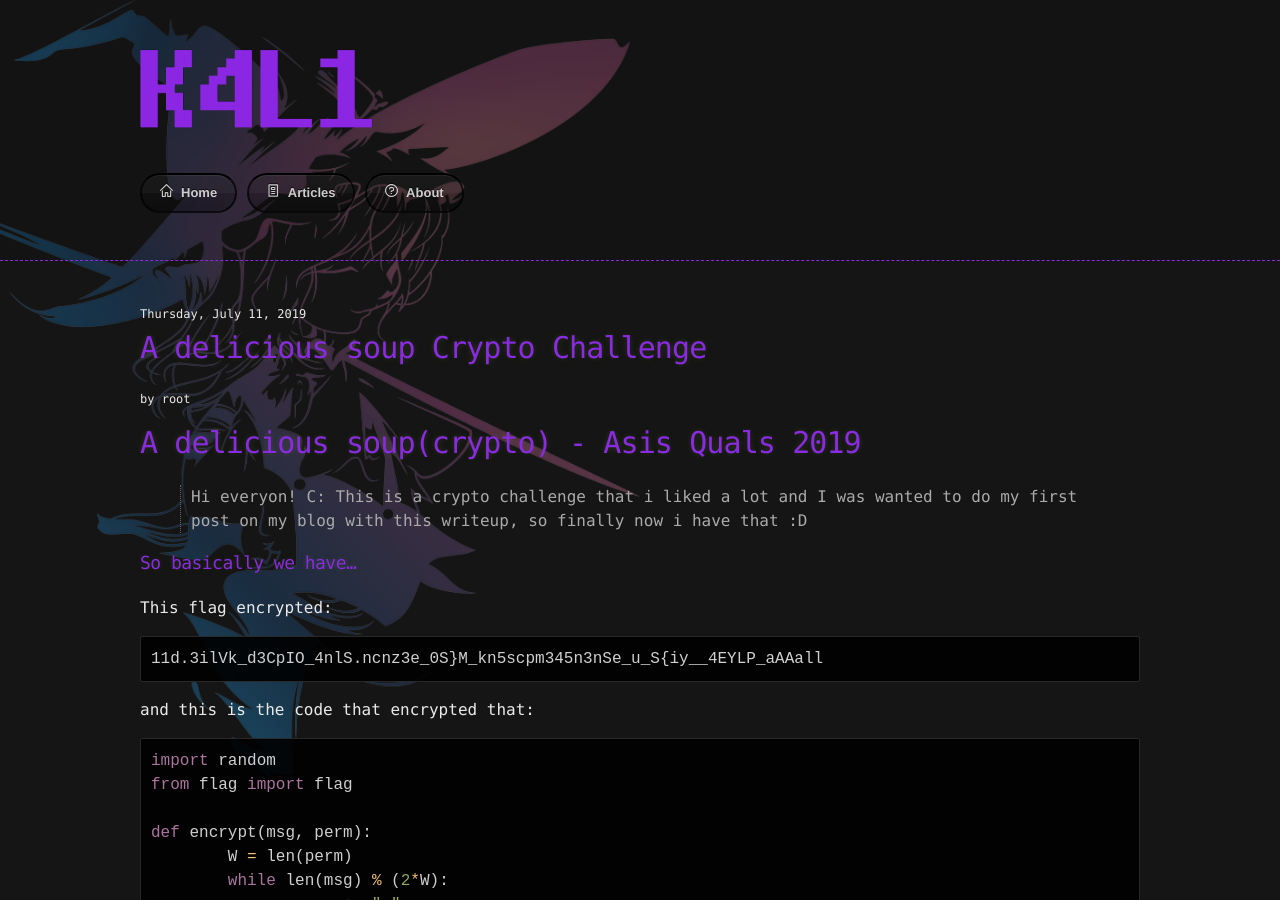
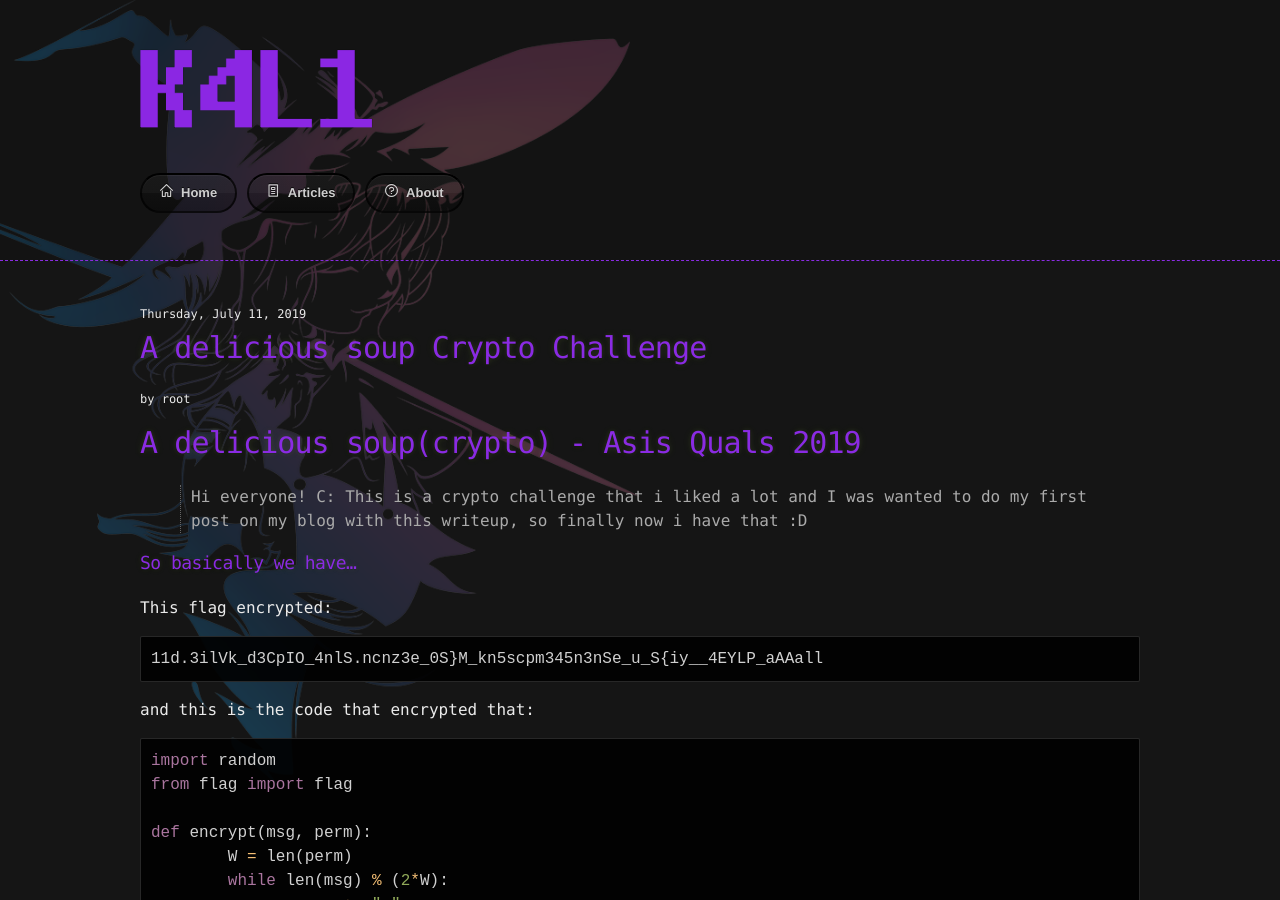
Before and after one commit to lucasnathaniel/K4L1_me, a Jekyll site: the page built from _posts/2019-07-11-simple-and-delicious-crypto-challenge.md, in a window 1280 px wide and 900 px high. Built offline with Jekyll 4.4.1, drawn with Linux system fonts in a browser that asks for light colours; nearby versions of some CDN libraries.

Commit message:
fix enflish, remove unnecessary file, better bg

```diff
--- a/_posts/2019-07-11-simple-and-delicious-crypto-challenge.md
+++ b/_posts/2019-07-11-simple-and-delicious-crypto-challenge.md
@@ -12,7 +12,7 @@ tags:
 
 # A delicious soup(crypto) - Asis Quals 2019
 
->Hi everyon! C:
+>Hi everyone! C:
 >This is a crypto challenge that i liked a lot and I was wanted to do my first post on my blog with this writeup, so finally now i have that :D
 
 ### So basically we have...
```
Also changed, not shown: assets/images/b3g.png (deleted), assets/images/bg.png.
